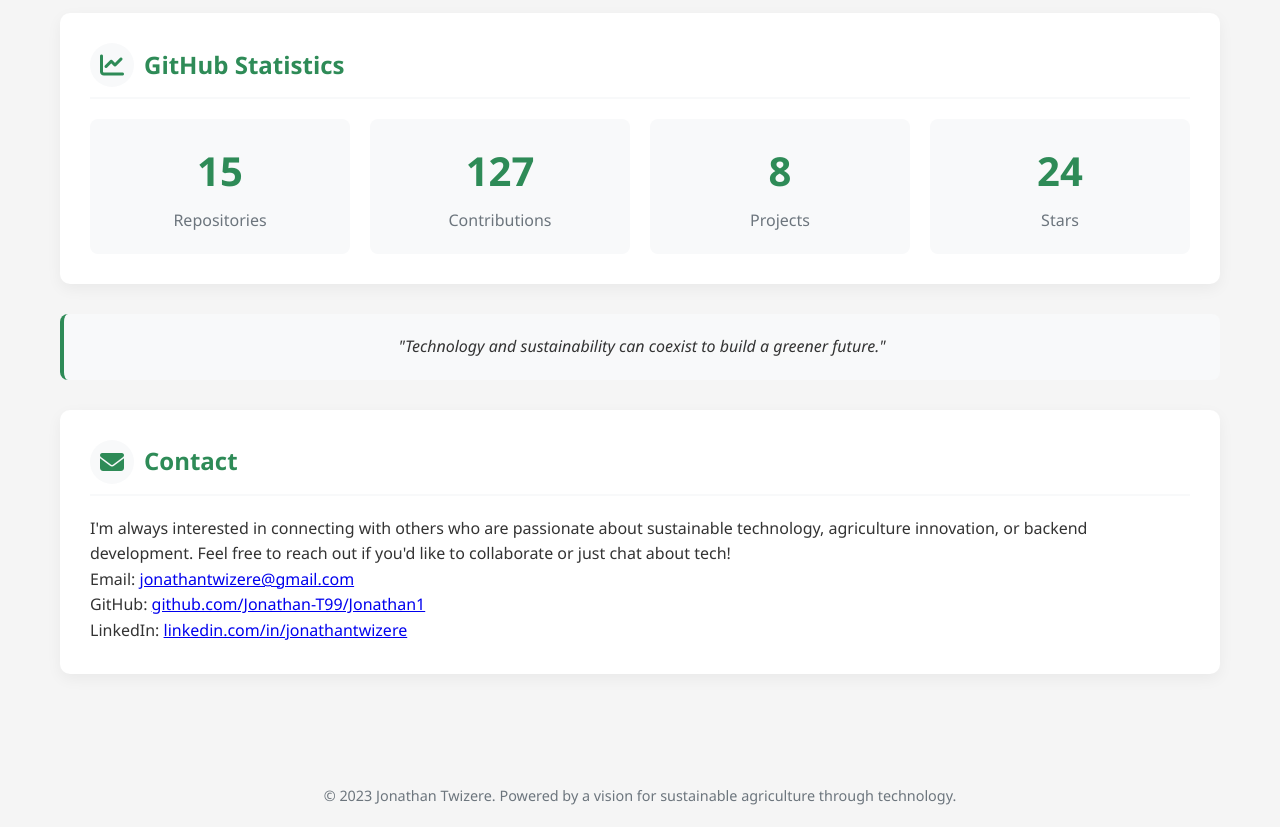
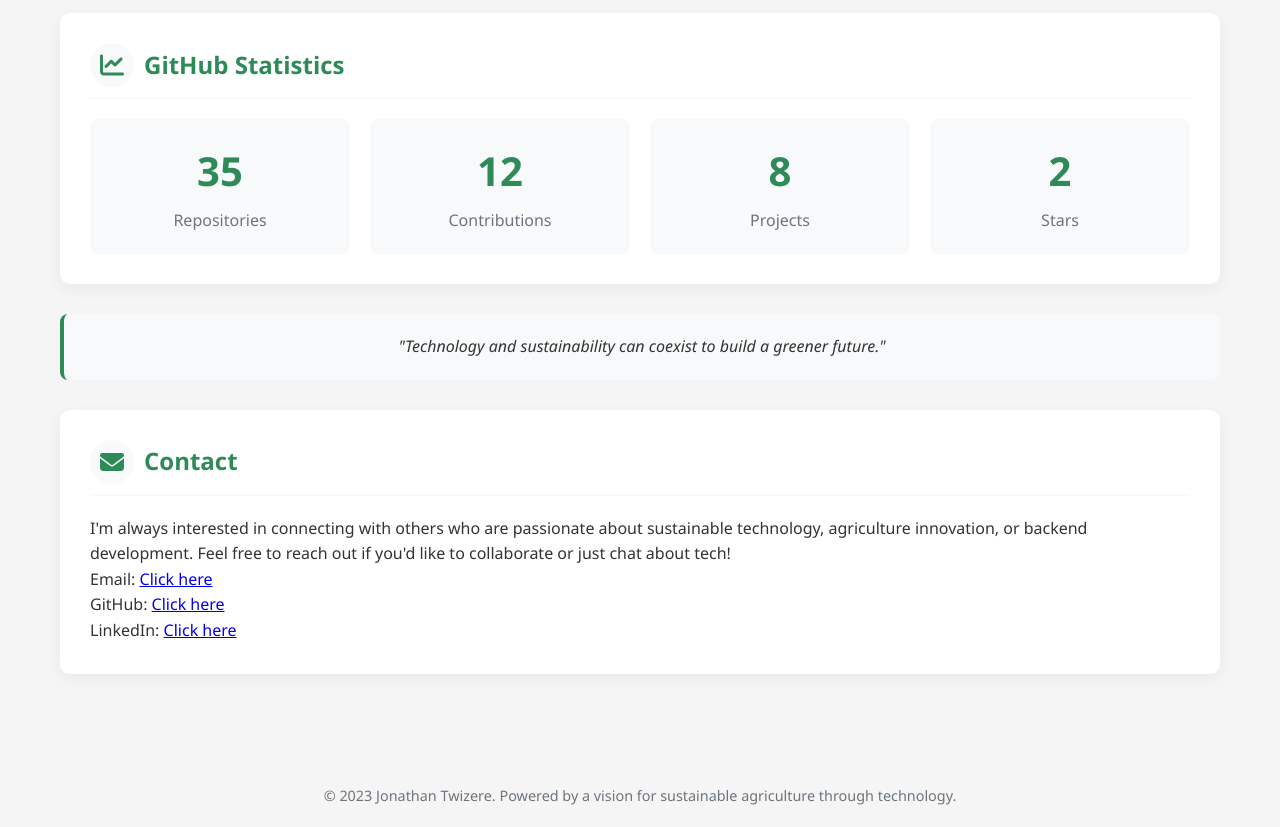
Before and after one commit to Jonathan-T99/Jonathan1, a plain HTML site: page index.html in a window 1280 px wide. Shown: the part 2780-3607 px from the top of the page. Drawn offline with Linux system fonts and the light colour scheme.

Commit message:
my profile

```diff
--- a/index.html
+++ b/index.html
@@ -18,7 +18,7 @@
 
             <!-- Social / Contact Links -->
             <div class="social-links">
-                <a href="https://github.com/Jonathan-T99" target="_blank" rel="noopener noreferrer" aria-label="Visit my GitHub profile">
+                <a href="https://github.com/Jonathan-T99/Jonathan1" target="_blank" rel="noopener noreferrer" aria-label="Visit my GitHub profile">
                     <i class="fab fa-github"></i> GitHub
                 </a>
                 <a href="https://linkedin.com/in/jonathantwizere" target="_blank" rel="noopener noreferrer" aria-label="Visit my LinkedIn profile">
@@ -221,11 +221,11 @@
             <h2><i class="fas fa-chart-line"></i> GitHub Statistics</h2>
             <div class="stats-grid">
                 <div class="stat-card">
-                    <div class="stat-number">15</div>
+                    <div class="stat-number">35</div>
                     <div class="stat-label">Repositories</div>
                 </div>
                 <div class="stat-card">
-                    <div class="stat-number">127</div>
+                    <div class="stat-number">12</div>
                     <div class="stat-label">Contributions</div>
                 </div>
                 <div class="stat-card">
@@ -233,7 +233,7 @@
                     <div class="stat-label">Projects</div>
                 </div>
                 <div class="stat-card">
-                    <div class="stat-number">24</div>
+                    <div class="stat-number">2</div>
                     <div class="stat-label">Stars</div>
                 </div>
             </div>
@@ -246,9 +246,9 @@
         <section id="contact">
             <h2><i class="fas fa-envelope"></i> Contact</h2>
             <p>I'm always interested in connecting with others who are passionate about sustainable technology, agriculture innovation, or backend development. Feel free to reach out if you'd like to collaborate or just chat about tech!</p>
-            <p>Email: <a href="mailto:jonathantwizere@gmail.com" rel="noopener noreferrer" aria-label="Send me an email">jonathantwizere@gmail.com</a></p>
-            <p>GitHub: <a href="https://github.com/Jonathan-T99/Jonathan1" target="_blank" rel="noopener noreferrer" aria-label="Visit my GitHub profile">github.com/Jonathan-T99/Jonathan1</a></p>
-            <p>LinkedIn: <a href="https://www.linkedin.com/in/jonathantwizere" target="_blank" rel="noopener noreferrer" aria-label="Visit my LinkedIn profile">linkedin.com/in/jonathantwizere</a></p>
+            <p>Email: <a href="mailto:jonathantwizere@gmail.com" rel="noopener noreferrer" aria-label="Send me an email">Click here</a></p>
+            <p>GitHub: <a href="https://github.com/Jonathan-T99/Jonathan1" target="_blank" rel="noopener noreferrer" aria-label="Visit my GitHub profile">Click here</a></p>
+            <p>LinkedIn: <a href="https://www.linkedin.com/in/jonathantwizere" target="_blank" rel="noopener noreferrer" aria-label="Visit my LinkedIn profile">Click here</a></p>
         </section>
     </div>
 
--- a/javascript.js
+++ b/javascript.js
@@ -1,7 +1,7 @@
 // Simple animation for stats counting
 document.addEventListener('DOMContentLoaded', function() {
     const statNumbers = document.querySelectorAll('.stat-number');
-    const values = [15, 127, 8, 24];
+    const values = [35, 12, 8, 2];
     const duration = 2000;
     const interval = 50;
 
```
